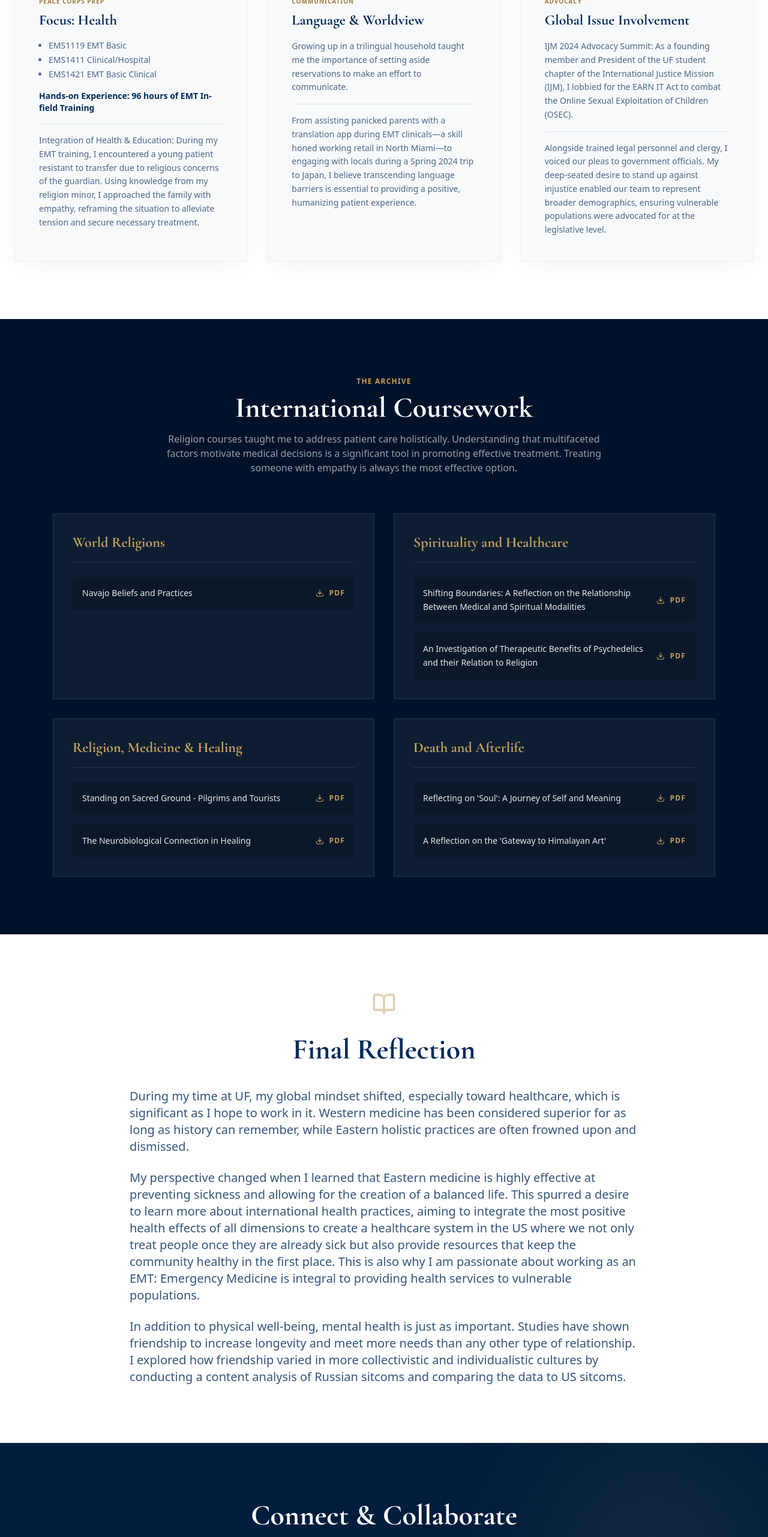
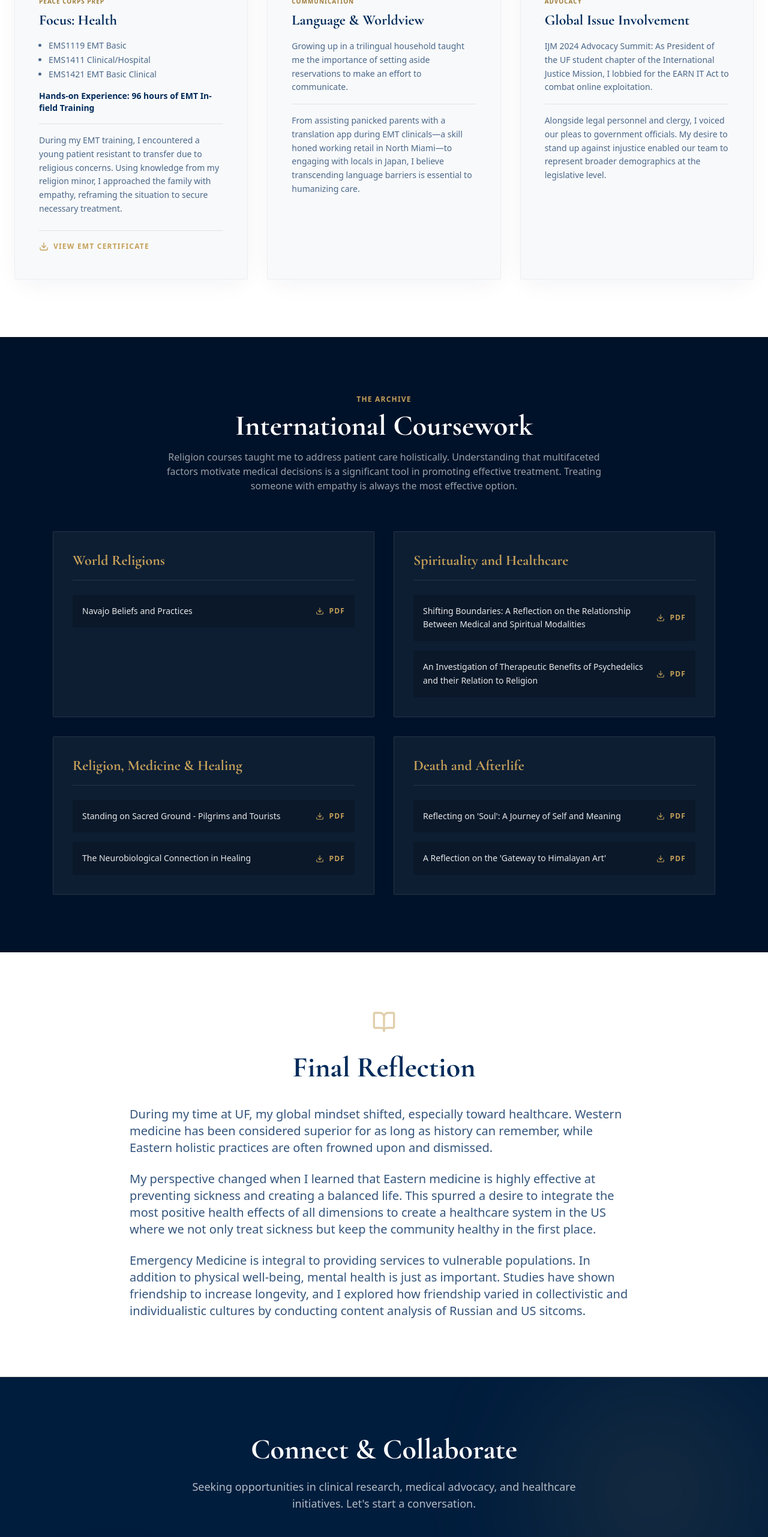
Before and after one commit to sensen312/christina-portfolio, a React (Vite) app: page / in a window 1280 px wide. Shown: the part 2124-4687 px from the top of the page at 60% size. Built offline with nearby package versions, Linux system fonts and the light colour scheme.

Commit message:
Refactor App.jsx for clarity and functionality
Removed unnecessary details from comments and improved clarity in the text. Added a download link for the EMT certificate and updated the download functionality for research papers.

```diff
--- a/src/App.jsx
+++ b/src/App.jsx
@@ -252,7 +252,7 @@ const App = () => {
         </div>
       </section>
 
-      {/* Global & Clinical Experiences (Integrated Peace Corps, IJM, Languages) */}
+      {/* Global & Clinical Experiences */}
       <section id="experience" className="py-24 bg-white relative">
         <div className="max-w-7xl mx-auto px-6">
           <div className="text-center mb-16">
@@ -262,7 +262,6 @@ const App = () => {
           </div>
 
           <div className="grid lg:grid-cols-3 gap-8 text-left">
-            {/* Peace Corps Prep / EMT */}
             <div className="bg-[#F8F9FA] p-10 border border-[#002B5B]/5 card-shadow rounded-sm relative overflow-hidden group hover:-translate-y-2">
               <div className="absolute top-0 left-0 w-full h-1 bg-[#C5A059] transform origin-left scale-x-0 group-hover:scale-x-100 transition-transform duration-500"></div>
               <div className="mb-6 text-[#C5A059] bg-white w-14 h-14 flex items-center justify-center rounded-full shadow-sm">
@@ -277,11 +276,24 @@ const App = () => {
               </ul>
               <p className="text-[#002B5B] font-semibold text-sm mb-4">Hands-on Experience: 96 hours of EMT In-field Training</p>
               <p className="text-[#002B5B]/70 leading-relaxed font-light text-sm border-t border-[#002B5B]/10 pt-4">
-                <strong>Integration of Health & Education:</strong> During my EMT training, I encountered a young patient resistant to transfer due to religious concerns of the guardian. Using knowledge from my religion minor, I approached the family with empathy, reframing the situation to alleviate tension and secure necessary treatment.
+                During my EMT training, I encountered a young patient resistant to transfer due to religious concerns. Using knowledge from my religion minor, I approached the family with empathy, reframing the situation to secure necessary treatment.
               </p>
+
+              {/* Added EMT Certificate Download from public folder */}
+              <div className="mt-6 pt-4 border-t border-[#002B5B]/10">
+                <a
+                  href="/SFC EMT Completion Certificate.pdf"
+                  download="SFC EMT Completion Certificate.pdf"
+                  target="_blank"
+                  rel="noopener noreferrer"
+                  className="inline-flex items-center space-x-2 text-[#C5A059] hover:text-[#002B5B] transition-colors text-xs font-bold uppercase tracking-widest"
+                >
+                  <Download size={16} />
+                  <span>View EMT Certificate</span>
+                </a>
+              </div>
             </div>
 
-            {/* Language Learning */}
             <div className="bg-[#F8F9FA] p-10 border border-[#002B5B]/5 card-shadow rounded-sm relative overflow-hidden group hover:-translate-y-2">
               <div className="absolute top-0 left-0 w-full h-1 bg-[#C5A059] transform origin-left scale-x-0 group-hover:scale-x-100 transition-transform duration-500"></div>
               <div className="mb-6 text-[#C5A059] bg-white w-14 h-14 flex items-center justify-center rounded-full shadow-sm">
@@ -293,11 +305,10 @@ const App = () => {
                 Growing up in a trilingual household taught me the importance of setting aside reservations to make an effort to communicate.
               </p>
               <p className="text-[#002B5B]/70 leading-relaxed font-light text-sm border-t border-[#002B5B]/10 pt-4">
-                From assisting panicked parents with a translation app during EMT clinicals—a skill honed working retail in North Miami—to engaging with locals during a Spring 2024 trip to Japan, I believe transcending language barriers is essential to providing a positive, humanizing patient experience.
+                From assisting panicked parents with a translation app during EMT clinicals—a skill honed working retail in North Miami—to engaging with locals in Japan, I believe transcending language barriers is essential to humanizing care.
               </p>
             </div>
 
-            {/* Global Issues */}
             <div className="bg-[#F8F9FA] p-10 border border-[#002B5B]/5 card-shadow rounded-sm relative overflow-hidden group hover:-translate-y-2">
               <div className="absolute top-0 left-0 w-full h-1 bg-[#C5A059] transform origin-left scale-x-0 group-hover:scale-x-100 transition-transform duration-500"></div>
               <div className="mb-6 text-[#C5A059] bg-white w-14 h-14 flex items-center justify-center rounded-full shadow-sm">
@@ -306,17 +317,17 @@ const App = () => {
               <h4 className="text-[#9E7B3A] text-[10px] font-bold uppercase tracking-widest mb-2">Advocacy</h4>
               <h3 className="serif text-2xl font-bold mb-4 text-[#002B5B]">Global Issue Involvement</h3>
               <p className="text-[#002B5B]/70 leading-relaxed font-light text-sm mb-4">
-                <strong>IJM 2024 Advocacy Summit:</strong> As a founding member and President of the UF student chapter of the International Justice Mission (IJM), I lobbied for the EARN IT Act to combat the Online Sexual Exploitation of Children (OSEC).
+                <strong>IJM 2024 Advocacy Summit:</strong> As President of the UF student chapter of the International Justice Mission, I lobbied for the EARN IT Act to combat online exploitation.
               </p>
               <p className="text-[#002B5B]/70 leading-relaxed font-light text-sm border-t border-[#002B5B]/10 pt-4">
-                Alongside trained legal personnel and clergy, I voiced our pleas to government officials. My deep-seated desire to stand up against injustice enabled our team to represent broader demographics, ensuring vulnerable populations were advocated for at the legislative level.
+                Alongside legal personnel and clergy, I voiced our pleas to government officials. My desire to stand up against injustice enabled our team to represent broader demographics at the legislative level.
               </p>
             </div>
           </div>
         </div>
       </section>
 
-      {/* Research Archive (Complete Course Integration) */}
+      {/* Research Archive */}
       <section id="research" className="py-24 bg-[#001229] text-white relative">
         <div className="max-w-6xl mx-auto px-6">
           <div className="text-center mb-16">
@@ -335,9 +346,13 @@ const App = () => {
                   {category.papers.map((paper, pIdx) => (
                     <div key={pIdx} className="flex flex-col sm:flex-row justify-between items-start sm:items-center gap-4 group bg-black/20 p-4 rounded-sm">
                       <p className="text-white/90 font-light text-sm leading-relaxed flex-1">{paper.title}</p>
+
+                      {/* Changed from onClick alert to actual functional <a> tags pointing to public folder (/) */}
                       <a
-                        href={`#download-${paper.file}`}
-                        onClick={(e) => { e.preventDefault(); alert(`Initiating download for: ${paper.file}`); }}
+                        href={`/${paper.file}`}
+                        download={paper.file}
+                        target="_blank"
+                        rel="noopener noreferrer"
                         className="inline-flex items-center space-x-2 text-[#C5A059] hover:text-white transition-colors text-xs font-bold uppercase tracking-widest whitespace-nowrap"
                       >
                         <Download size={14} />
@@ -359,13 +374,13 @@ const App = () => {
           <h2 className="serif text-4xl md:text-5xl font-bold mb-10 text-[#002B5B]">Final Reflection</h2>
           <div className="space-y-6 text-[#002B5B]/80 leading-relaxed font-light text-lg md:text-xl text-left">
             <p>
-              During my time at UF, my global mindset shifted, especially toward healthcare, which is significant as I hope to work in it. Western medicine has been considered superior for as long as history can remember, while Eastern holistic practices are often frowned upon and dismissed.
+              During my time at UF, my global mindset shifted, especially toward healthcare. Western medicine has been considered superior for as long as history can remember, while Eastern holistic practices are often frowned upon and dismissed.
             </p>
             <p>
-              My perspective changed when I learned that Eastern medicine is highly effective at preventing sickness and allowing for the creation of a balanced life. This spurred a desire to learn more about international health practices, aiming to integrate the most positive health effects of all dimensions to create a healthcare system in the US where we not only treat people once they are already sick but also provide resources that keep the community healthy in the first place. This is also why I am passionate about working as an EMT: Emergency Medicine is integral to providing health services to vulnerable populations.
+              My perspective changed when I learned that Eastern medicine is highly effective at preventing sickness and creating a balanced life. This spurred a desire to integrate the most positive health effects of all dimensions to create a healthcare system in the US where we not only treat sickness but keep the community healthy in the first place.
             </p>
             <p>
-              In addition to physical well-being, mental health is just as important. Studies have shown friendship to increase longevity and meet more needs than any other type of relationship. I explored how friendship varied in more collectivistic and individualistic cultures by conducting a content analysis of Russian sitcoms and comparing the data to US sitcoms.
+              Emergency Medicine is integral to providing services to vulnerable populations. In addition to physical well-being, mental health is just as important. Studies have shown friendship to increase longevity, and I explored how friendship varied in collectivistic and individualistic cultures by conducting content analysis of Russian and US sitcoms.
             </p>
           </div>
         </div>
@@ -388,29 +403,17 @@ const App = () => {
             <form className="text-left space-y-8" onSubmit={(e) => e.preventDefault()}>
               <div className="grid md:grid-cols-2 gap-8">
                 <div className="relative group">
-                  <label className="block text-xs uppercase tracking-[0.15em] text-[#C5A059] font-bold mb-2">Full Name</label>
-                  <input
-                    type="text"
-                    className="w-full bg-transparent border-b-2 border-white/20 py-3 focus:outline-none focus:border-[#C5A059] transition-colors text-white placeholder:text-white/30 font-light"
-                    placeholder="Jane Doe"
-                  />
+                  <label className="block text-xs uppercase tracking-[0.15em] text-[#C5A059] font-bold mb-2 transition-colors">Full Name</label>
+                  <input type="text" className="w-full bg-transparent border-b-2 border-white/20 py-3 focus:outline-none focus:border-[#C5A059] transition-colors text-white placeholder:text-white/30 font-light" placeholder="Jane Doe" />
                 </div>
                 <div className="relative group">
-                  <label className="block text-xs uppercase tracking-[0.15em] text-[#C5A059] font-bold mb-2">Email Address</label>
-                  <input
-                    type="email"
-                    className="w-full bg-transparent border-b-2 border-white/20 py-3 focus:outline-none focus:border-[#C5A059] transition-colors text-white placeholder:text-white/30 font-light"
-                    placeholder="jane@example.com"
-                  />
+                  <label className="block text-xs uppercase tracking-[0.15em] text-[#C5A059] font-bold mb-2 transition-colors">Email Address</label>
+                  <input type="email" className="w-full bg-transparent border-b-2 border-white/20 py-3 focus:outline-none focus:border-[#C5A059] transition-colors text-white placeholder:text-white/30 font-light" placeholder="jane@example.com" />
                 </div>
               </div>
               <div className="relative group">
-                <label className="block text-xs uppercase tracking-[0.15em] text-[#C5A059] font-bold mb-2">Message</label>
-                <textarea
-                  rows="4"
-                  className="w-full bg-transparent border-b-2 border-white/20 py-3 focus:outline-none focus:border-[#C5A059] transition-colors text-white placeholder:text-white/30 resize-none font-light"
-                  placeholder="Share your thoughts or inquiries..."
-                ></textarea>
+                <label className="block text-xs uppercase tracking-[0.15em] text-[#C5A059] font-bold mb-2 transition-colors">Message</label>
+                <textarea rows="4" className="w-full bg-transparent border-b-2 border-white/20 py-3 focus:outline-none focus:border-[#C5A059] transition-colors text-white placeholder:text-white/30 resize-none font-light" placeholder="Share your thoughts..."></textarea>
               </div>
               <div className="text-center pt-4">
                 <button className="inline-flex items-center space-x-3 bg-[#C5A059] text-[#001d3d] px-10 py-4 uppercase tracking-widest font-bold text-sm hover:bg-white transition-colors duration-300 rounded-sm group">
```
